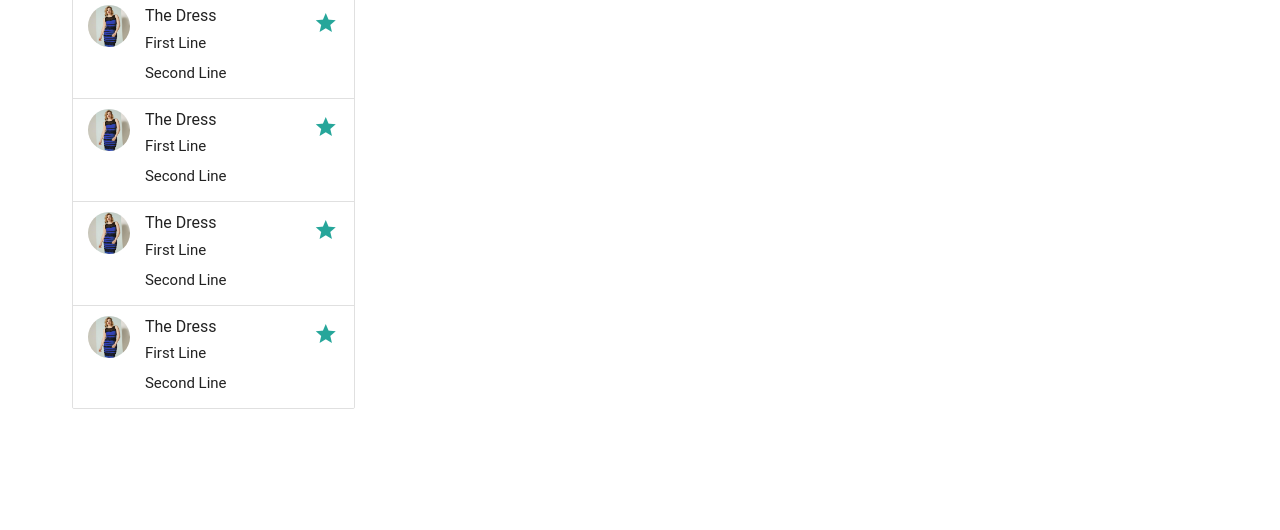
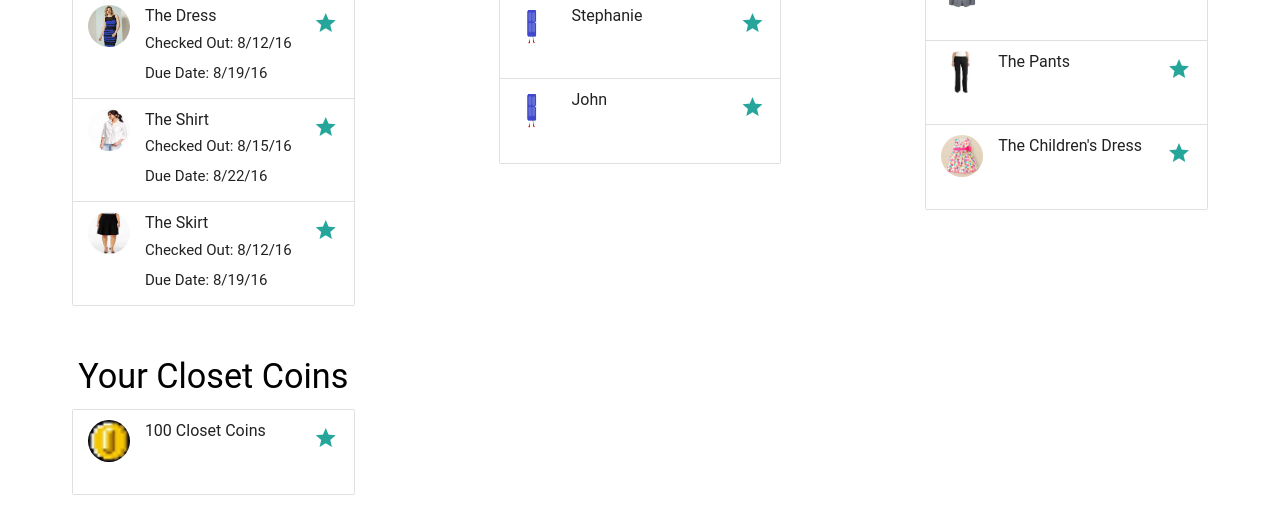
Before and after one commit to 2016SIPSynchrony-Financial/ZeJaIzel, a plain HTML site: page profile.html in a window 1280 px wide. Shown: the part 347-877 px from the top of the page. Before the commit the page ends 800 px from the top, so only its background shows below. Drawn offline with Linux system fonts and the light colour scheme; files that its build step writes are made by us from their sources; a web font is replaced by a local one.

Commit message:
Add files via upload

```diff
--- a/profile.html
+++ b/profile.html
@@ -43,45 +43,103 @@
     <li class="collection-item avatar">
       <img src="clothing.jpg" alt="" class="circle">
       <span class="title">The Dress</span>
-      <p>First Line <br>
-         Second Line
+      <p>Checked Out: 8/12/16 <br>
+         Due Date: 8/19/16
       </p>
       <a href="#!" class="secondary-content"><i class="material-icons">grade</i></a>
     </li>
     <li class="collection-item avatar">
-      <img src="clothing.jpg" class="circle">
-      <span class="title">The Dress</span>
-      <p>First Line <br>
-         Second Line
+      <img src="the_shirt.jpg" class="circle">
+      <span class="title">The Shirt</span>
+      <p>Checked Out: 8/15/16 <br>
+         Due Date: 8/22/16
       </p>
       <a href="#!" class="secondary-content"><i class="material-icons">grade</i></a>
     </li>
     <li class="collection-item avatar">
-      <img src="clothing.jpg" class="circle">
-      <span class="title">The Dress</span>
-      <p>First Line <br>
-         Second Line
-      </p>
-      <a href="#!" class="secondary-content"><i class="material-icons">grade</i></a>
-    </li>
-    <li class="collection-item avatar">
-      <img src="clothing.jpg" class="circle">
-      <span class="title">The Dress</span>
-      <p>First Line <br>
-         Second Line
+      <img src="the_skirt.jpg" class="circle">
+      <span class="title">The Skirt</span>
+      <p>Checked Out: 8/12/16 <br>
+         Due Date: 8/19/16
       </p>
       <a href="#!" class="secondary-content"><i class="material-icons">grade</i></a>
     </li>
   </ul>
   </div>
   </div>
-  </div>
 
   <!-- Your Friends/Network -->
 
+ <div class="col l4 s4 m10">
+  <div class="container">
+  <h4 style="text-align:center;color:black;">Your Friend Network</h4>
+  <ul class="collection">
+
+	<li class="collection-item avatar">
+      <img src="door.png" alt="" class="circle">
+      <span class="title">Stephanie</span>
+      <a href="#!" class="secondary-content"><i class="material-icons">grade</i></a>
+    </li>
+
+	<li class="collection-item avatar">
+      <img src="door.png" class="circle">
+      <span class="title">John</span>
+      <a href="#!" class="secondary-content"><i class="material-icons">grade</i></a>
+    </li>
+
+  </ul>
+  </div>
+  </div>
+
   <!-- Your Basket -->
 
+  <!-- Lending Out -->
+  <div class="col l4 s4 m10">
+  <div class="container">
+  <h4 style="text-align:center;color:black;">Lending Out</h4>
+  <ul class="collection">
+
+	<li class="collection-item avatar">
+      <img src="the_blazer.jpg" alt="" class="circle">
+      <span class="title">The Blazer</span>
+      <a href="#!" class="secondary-content"><i class="material-icons">grade</i></a>
+    </li>
+
+	<li class="collection-item avatar">
+      <img src="the_pants.jpg" class="circle">
+      <span class="title">The Pants</span>
+      <a href="#!" class="secondary-content"><i class="material-icons">grade</i></a>
+    </li>
+
+	<li class="collection-item avatar">
+      <img src="the_childrens_dress.jpg" class="circle">
+      <span class="title">The Children's Dress</span>
+      <a href="#!" class="secondary-content"><i class="material-icons">grade</i></a>
+    </li>
+  </ul>
+  </div>
+  </div>
+
+  </div>
+
+
   <!-- Closet Coins -->
+  <div class="row">
+  <div class="col l4 s4 m10">
+  <div class="container">
+  <h4 style="text-align:center;color:black;">Your Closet Coins</h4>
+  <ul class="collection">
+
+	<li class="collection-item avatar">
+      <img src="coin.gif" alt="" class="circle">
+      <span style="text-size:50px;" class="title">100 Closet Coins</span>
+      <a href="#!" class="secondary-content"><i class="material-icons">grade</i></a>
+    </li>
+
+   </ul>
+   </div>
+   </div>
+   </div>
 
  </body>
  </html>
```
Also changed, not shown: Coin.gif (added).
